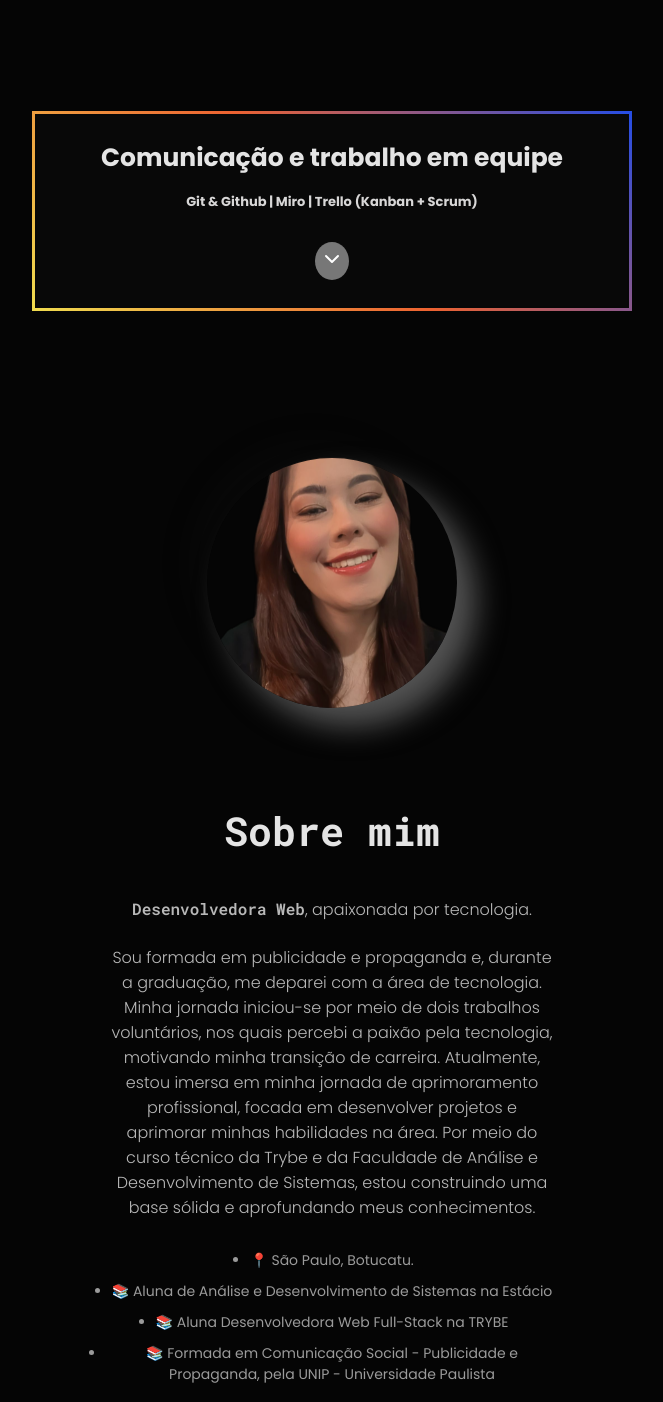
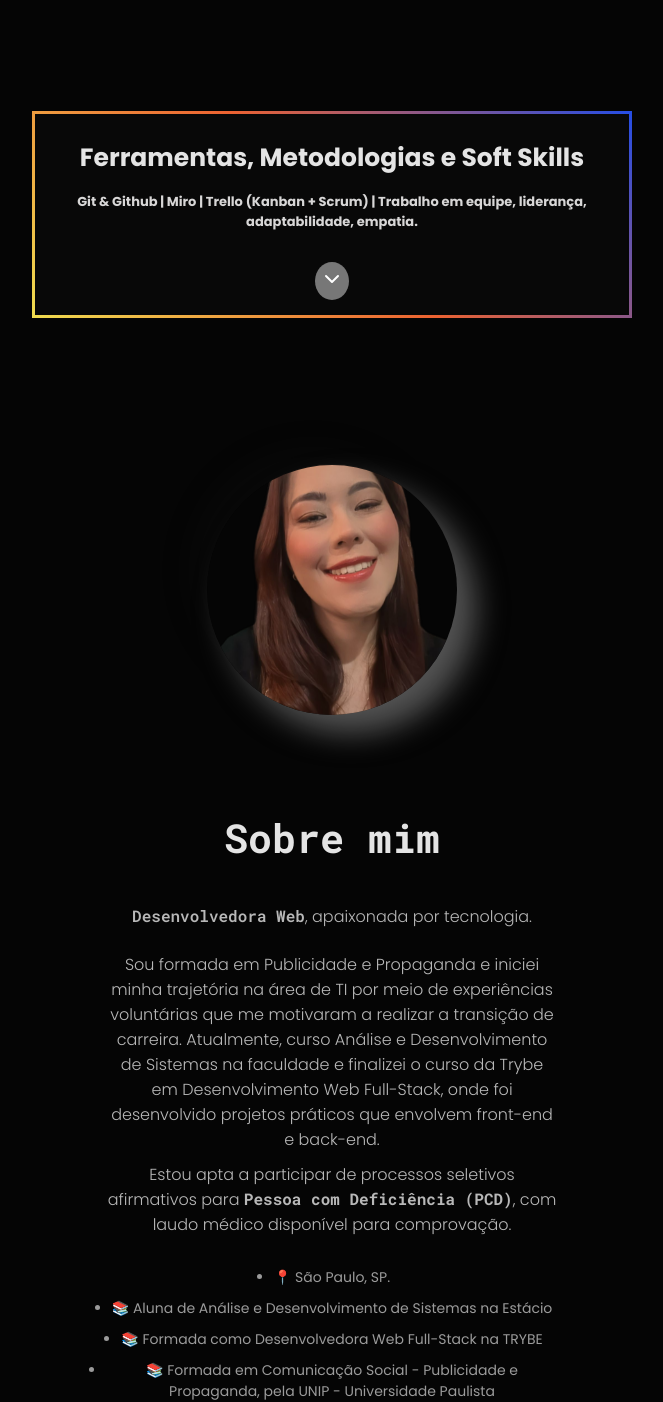
Before and after one commit to esyamamoto/Portifolio, a React (Create React App) app: page / in a window 1280 px wide. Shown: the part 4080-5482 px from the top of the page, without its empty margins (308-971 px from the left). Built offline with nearby package versions, Linux system fonts and the light colour scheme; some icons are missing.

Commit message:
correcao escrita pt2

```diff
--- a/public/index.html
+++ b/public/index.html
@@ -3,7 +3,7 @@
 <head>
     <meta charset="UTF-8">
     <meta name="viewport" content="width=device-width, initial-scale=1.0">
-    <title>Erika Sayuri Yamamoto - Portfolio</title>
+    <title>Erika Sayuri Yamamoto - Portfólio</title>
     <meta name="title" content="Erika Sayuri Yamamoto" />
     <meta name="description" content="Confira alguns projetos desenvolvidos por mim"/>
 
--- a/src/components/About.js
+++ b/src/components/About.js
@@ -20,18 +20,21 @@ const about = () => {
                         </p>
                         <br />
                         <p data-aos="fade-up" data-aos-anchor-placement="bottom-bottom">
-                            Sou formada em publicidade e propaganda e, durante a graduação, me deparei com a área de tecnologia. Minha jornada iniciou-se por meio de dois trabalhos voluntários, nos quais percebi a paixão pela tecnologia, motivando minha transição de carreira.
-                            Atualmente, estou imersa em minha jornada de aprimoramento profissional, focada em desenvolver projetos e aprimorar minhas habilidades na área. Por meio do curso técnico da Trybe e da Faculdade de Análise e Desenvolvimento de Sistemas, estou construindo uma base sólida e aprofundando meus conhecimentos.
+                        Sou formada em Publicidade e Propaganda e iniciei minha trajetória na área de TI por meio de experiências voluntárias que me motivaram a realizar a transição de carreira.
+                        Atualmente, curso Análise e Desenvolvimento de Sistemas na faculdade e finalizei o curso da Trybe em Desenvolvimento Web Full-Stack, onde foi desenvolvido projetos práticos que envolvem front-end e back-end.
+                        </p>
+                         <p data-aos="fade-up" data-aos-anchor-placement="bottom-bottom">
+                        Estou apta a participar de processos seletivos afirmativos para <strong>Pessoa com Deficiência (PCD)</strong>, com laudo médico disponível para comprovação.
                         </p>
                         <ul>
-                            <li data-aos="fade-up-left">📍 São Paulo, Botucatu.</li>
+                            <li data-aos="fade-up-left">📍 São Paulo, SP.</li>
                             <li data-aos="fade-up-left">📚 Aluna de Análise e Desenvolvimento de Sistemas na Estácio</li>
-                            <li data-aos="fade-up-left">📚 Aluna Desenvolvedora Web Full-Stack na TRYBE</li>
+                            <li data-aos="fade-up-left">📚 Formada como Desenvolvedora Web Full-Stack na TRYBE</li>
                             <li data-aos="fade-up-left">📚 Formada em Comunicação Social - Publicidade e Propaganda, pela UNIP - Universidade Paulista</li>
                         </ul>
 
                         <div data-aos="fade-up-left" className="button">
-                            <a target="_blank" rel="noopener noreferrer" href="https://docs.google.com/document/d/1SwUHpLb2o_PpBczrUY492oTzbC3QIQXsEJsh3BvAIpk/edit?usp=sharing">
+                            <a target="_blank" rel="noopener noreferrer" href="https://docs.google.com/document/d/1XFlDrgeY2Mac21nAQhrpr0w468zi0Y0VvDbLyX16HOU/edit?usp=sharing">
                                 <button>Confira meu CV </button>
                             </a>
                         </div>
@@ -51,6 +54,7 @@ const about = () => {
                                 <h2 data-aos="fade-up" data-aos-anchor-placement="bottom-bottom">Outros cursos</h2>
                             </header>
                             <ul>
+                                <li data-aos="fade-up-left">📚 Rocketseat - Data Analytics e IA para devs - em andamento</li>
                                 <li data-aos="fade-up-left">📚 Alura - GIT E GITHUB</li>
                                 <li data-aos="fade-up-left">📚 Alura - JAVA E JDK</li>
                                 <li data-aos="fade-up-left">📚 DIO - Conceitos de responsividade e experiência do usuário</li>
--- a/src/components/Banner.js
+++ b/src/components/Banner.js
@@ -64,7 +64,7 @@ const Banner = () => {
                   className="ig"
                   target="_blank"
                   rel="noopener noreferrer"
-                  href="mailto:erika.s.yamamoto@gmail.com"
+                  href="mailto:e.sayuri.yamamoto@gmail.com"
                 >
                   <svg xmlns="http://www.w3.org/2000/svg" fill="none" viewBox="0 0 24 24" height="24" width="24">
                     <path d="M12 13.295l-7.5-6.3V6h15v0.995l-7.5 6.3z"  stroke="#fff" />
--- a/src/components/Competence.js
+++ b/src/components/Competence.js
@@ -6,7 +6,7 @@ const competenceData = [
     id: 1,
     title: 'Front-End',
     description:
-    'Requisições a APIs |  React com Typescript | JavaScript, HTML & CSS | Testes automatizados com React Testing Library | CSS Modules | Context API | Postman | Cypress | Bootstrap',
+    'Requisições a APIs | React com Typescript | JavaScript, HTML & CSS | Testes automatizados com React Testing Library | CSS Modules | Context API | Postman | Cypress | Bootstrap',
     content:
     'Trabalhei com requisições a APIs para consumir e enviar dados de maneira eficiente, utilizando React com TypeScript para construir interfaces interativas e escaláveis. Minha experiência inclui o uso de JavaScript, HTML e CSS para criar layouts responsivos e funcionais. Implementei testes automatizados com React Testing Library para garantir a qualidade do código e a funcionalidade dos componentes. Utilizei CSS Modules para escopo local de estilos e Context API. Ferramentas como Postman e Cypress foram fundamentais para testar e validar as APIs e o comportamento do aplicativo. ',
   },
@@ -14,18 +14,18 @@ const competenceData = [
     id: 2,
     title: 'Back-End',
     description:
-    'Java | Spring | Python |   Node.js | Express.JS |  ORM |  Docker |  Testes Unitários |  Testes de Integração |  Banco de dados - SQL : MySQL e PostgreSQL | ORM : Sequelize | Deploy | Postman | Cypress',
+    'Java | Spring | Python | Node.js | Express.JS |  ORM | Docker | Testes Unitários |  Testes de Integração |  Banco de dados - SQL : MySQL e PostgreSQL | ORM : Sequelize | Deploy | Postman | Cypress',
     content:
     'Trabalhei com Java e Spring para construir aplicações escaláveis e seguras, e com Python para soluções rápidas e eficientes. No ambiente Node.js e Express.JS, desenvolvi APIs e serviços que se comunicam com o front-end e manipulam dados de forma eficaz. A experiência com ORM e Docker facilitou o gerenciamento de dados e o isolamento de ambientes de desenvolvimento. Realizei testes unitários e de integração para assegurar a robustez do código e a integração entre componentes. Utilize bancos de dados SQL, como MySQL e PostgreSQL, e ORM, como Sequelize, para gerenciar e consultar dados. Também estive envolvido em práticas de deploy e validação com Postman e Cypress, garantindo a entrega contínua e a qualidade das aplicações.',
 
   },
   {
     id: 3,
-    title: 'Comunicação e trabalho em equipe',
+    title: 'Ferramentas, Metodologias e Soft Skills',
     description:
-    'Git & Github |  Miro | Trello (Kanban + Scrum)',
+    'Git & Github |  Miro | Trello (Kanban + Scrum) | Trabalho em equipe, liderança, adaptabilidade, empatia.',
     content:
-    'No âmbito da comunicação e colaboração, estou habituado ao uso de Git & GitHub para controle de versões e colaboração em projetos. Utilizei Miro para brainstorms e visualização de fluxos de trabalho, facilitando a colaboração e o planejamento. Com o Trello, implementei metodologias ágeis como Kanban e Scrum para gerenciar tarefas e sprints, otimizando a produtividade da equipe e garantindo a entrega contínua de valor.',
+    'No âmbito da comunicação e colaboração, estou habituada ao uso de Git & GitHub para controle de versões e colaboração em projetos. Utilizei Miro para brainstorms e visualização de fluxos de trabalho, facilitando a colaboração e o planejamento. Com o Trello, implementei metodologias ágeis como Kanban e Scrum para gerenciar tarefas e sprints, otimizando a produtividade da equipe e garantindo a entrega contínua de valor.',
   },
 ];
 
--- a/src/components/Footer.js
+++ b/src/components/Footer.js
@@ -9,7 +9,7 @@ const Footer = () => {
         <div className="social-links">
           <a href="https://www.linkedin.com/in/erikasyamamoto/" target="_blank" rel="noopener noreferrer">LinkedIn</a>
           <a href="https://github.com/esyamamoto" target="_blank" rel="noopener noreferrer">GitHub</a>
-          <a href="mailto:erika.s.yamamoto@gmail.com" target="_blank" rel="noopener noreferrer">Email</a>
+          <a href="mailto:e.sayuri.yamamoto@gmail.com" target="_blank" rel="noopener noreferrer">Email</a>
         </div>
       </div>
     </footer>
```
Also changed, not shown: 2 other files (tests, documents, lock files or other folders).
